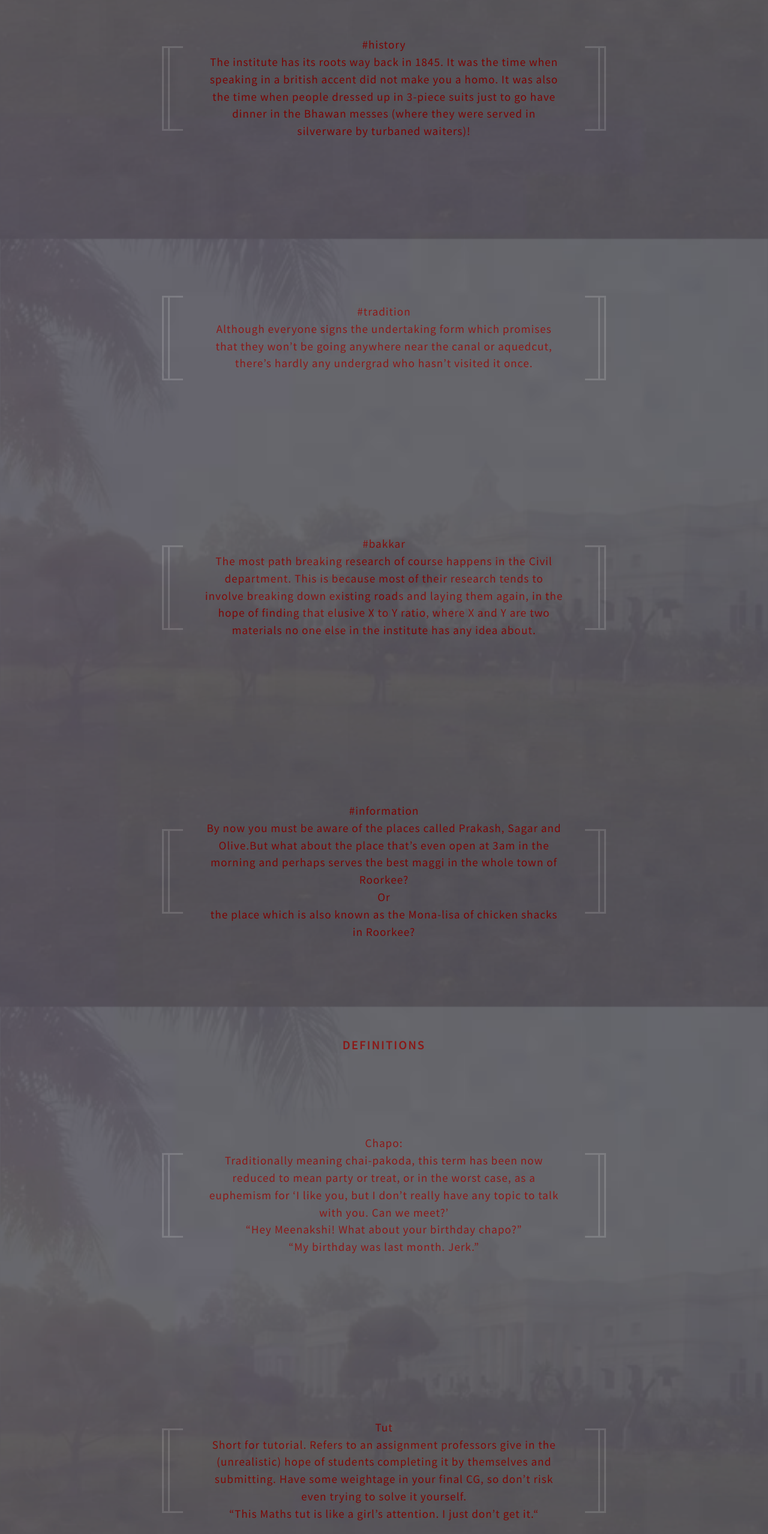
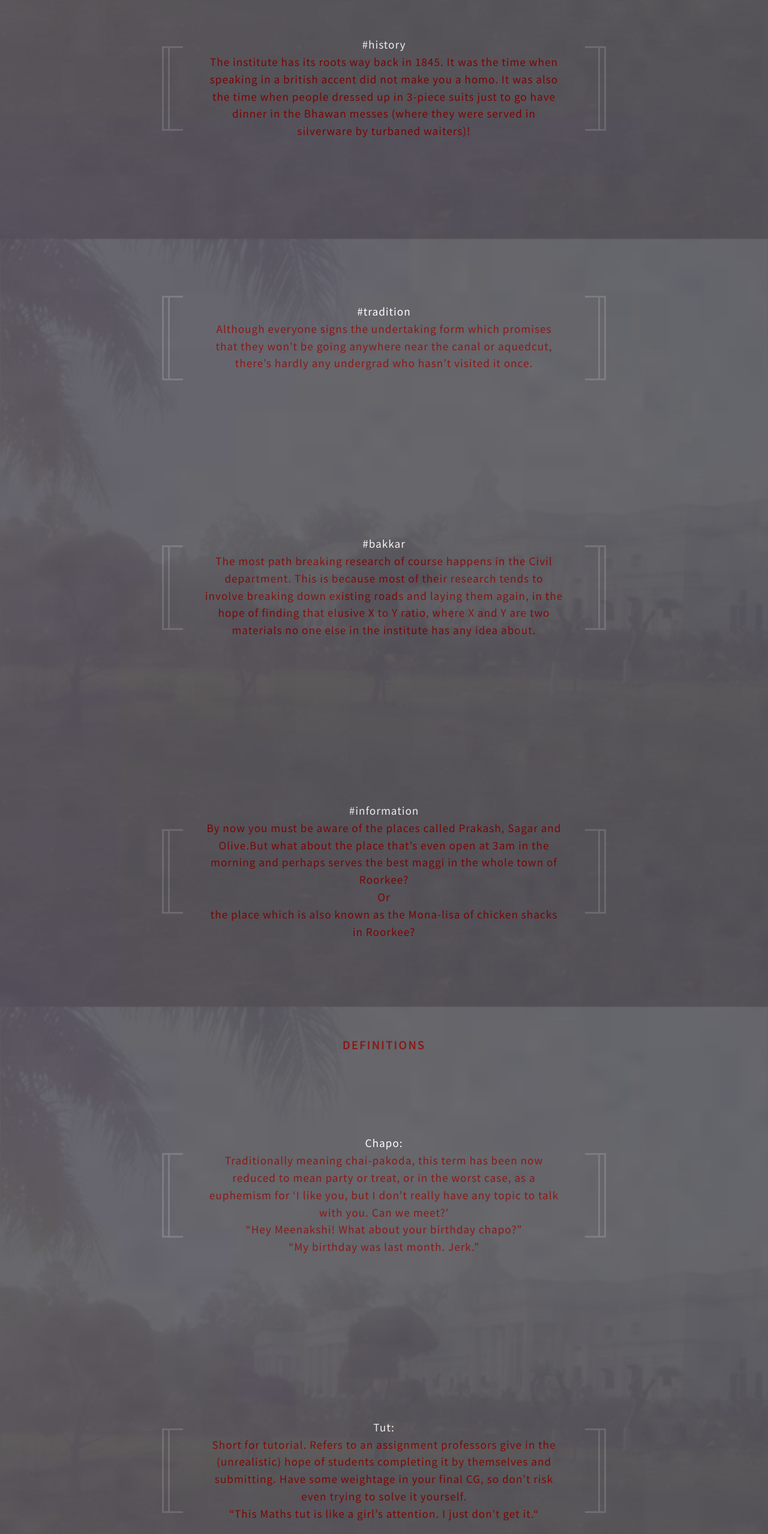
Before and after one commit to wona/guide, a plain HTML site: page index.html in a window 1280 px wide. Shown: the part 4722-7279 px from the top of the page at 60% size. Drawn offline with Linux system fonts and the light colour scheme.

Commit message:
changed hashtag color

```diff
--- a/css/style-desktop.css
+++ b/css/style-desktop.css
@@ -287,7 +287,10 @@
 	{
 		padding: 2em 0 2em 0;
 	}
-
+	  #banner #titles
+	  {
+	  	color:white;
+	  }
 		#banner p
 		{
 			font-size: 1.2em;
--- a/index.html
+++ b/index.html
@@ -145,38 +145,38 @@
 
 					<!-- Banner -->
 						<section id="banner" class="container">
-							<p>#history<br>The institute has its roots way back in 1845. It was the time when speaking in a british accent did not make you a homo. It was also the time when people dressed up in 3-piece suits just to go have dinner in the Bhawan messes (where they were served in silverware by turbaned waiters)!</p>
+							<p><span id="titles">#history</span><br>The institute has its roots way back in 1845. It was the time when speaking in a british accent did not make you a homo. It was also the time when people dressed up in 3-piece suits just to go have dinner in the Bhawan messes (where they were served in silverware by turbaned waiters)!</p>
 						</section>
 
 					<!-- Banner -->
 						<section id="banner" class="container">
-							<p>#tradition<br>Although everyone signs the undertaking form which promises that they won’t be going anywhere near the canal or aquedcut, there’s hardly any undergrad who hasn’t visited it once.</p>
+							<p><span id="titles">#tradition</span><br>Although everyone signs the undertaking form which promises that they won’t be going anywhere near the canal or aquedcut, there’s hardly any undergrad who hasn’t visited it once.</p>
 						</section>
 
 					<!-- Banner -->
 						<section id="banner" class="container">
-							<p>#bakkar<br>The most path breaking research of course happens in the Civil department. This is because most of their research tends to involve breaking down existing roads and laying them again, in the hope of finding that elusive X to Y ratio, where X and Y are two materials no one else in the institute has any idea about.</p>
+							<p><span id="titles">#bakkar</span><br>The most path breaking research of course happens in the Civil department. This is because most of their research tends to involve breaking down existing roads and laying them again, in the hope of finding that elusive X to Y ratio, where X and Y are two materials no one else in the institute has any idea about.</p>
 						</section>
 
 					<!-- Banner -->
 						<section id="banner" class="container">
-							<p>#information<br>By now you must be aware of the places called Prakash, Sagar and Olive.But what about the place that’s even open at 3am in the morning and perhaps serves the best maggi in the whole town of Roorkee?<br>Or<br>the place which is also known as the Mona-lisa of chicken shacks in Roorkee?</p>
+							<p><span id="titles">#information</span><br>By now you must be aware of the places called Prakash, Sagar and Olive.But what about the place that’s even open at 3am in the morning and perhaps serves the best maggi in the whole town of Roorkee?<br>Or<br>the place which is also known as the Mona-lisa of chicken shacks in Roorkee?</p>
 						</section>
 
 					<h3>definitions</h3>
 					<!-- Banner -->
 						<section id="banner" class="container">
-							<p>Chapo:<br>Traditionally meaning chai-pakoda, this term has been now reduced to mean party or treat, or in the worst case, as a euphemism for ‘I like you, but I don’t really have any topic to talk with you. Can we meet?’<br>“Hey Meenakshi! What about your birthday chapo?”<br>“My birthday was last month. Jerk.”</p>
+							<p><span id="titles">Chapo:</span><br>Traditionally meaning chai-pakoda, this term has been now reduced to mean party or treat, or in the worst case, as a euphemism for ‘I like you, but I don’t really have any topic to talk with you. Can we meet?’<br>“Hey Meenakshi! What about your birthday chapo?”<br>“My birthday was last month. Jerk.”</p>
 						</section>
 
 					<!-- Banner -->
 						<section id="banner" class="container">
-							<p>Tut<br>Short for tutorial. Refers to an assignment professors give in the (unrealistic) hope of students completing it by themselves and submitting. Have some weightage in your final CG, so don’t risk even trying to solve it yourself.<br>“This Maths tut is like a girl’s attention. I just don’t get it.“</p>
+							<p><span id="titles">Tut:</span><br>Short for tutorial. Refers to an assignment professors give in the (unrealistic) hope of students completing it by themselves and submitting. Have some weightage in your final CG, so don’t risk even trying to solve it yourself.<br>“This Maths tut is like a girl’s attention. I just don’t get it.“</p>
 						</section>
 
 					<!-- Banner -->
 						<section id="banner" class="container">
-							<p>Bakchod<br> A term used to describe someone who frequently indulges in Bakchodi.<br>or<br>A worthless person or thing.<br>or<br>Any course offered by the Humanities department.<br>“Rajeev bakchod banda hai yaar. He still believes RG should’ve been the PM of this country.”<p>
+							<p><span id="titles">Bakchod:</span><br> A term used to describe someone who frequently indulges in Bakchodi.<br>or<br>A worthless person or thing.<br>or<br>Any course offered by the Humanities department.<br>“Rajeev bakchod banda hai yaar. He still believes RG should’ve been the PM of this country.”<p>
 						</section>
 				</div>
 			</div>
```
